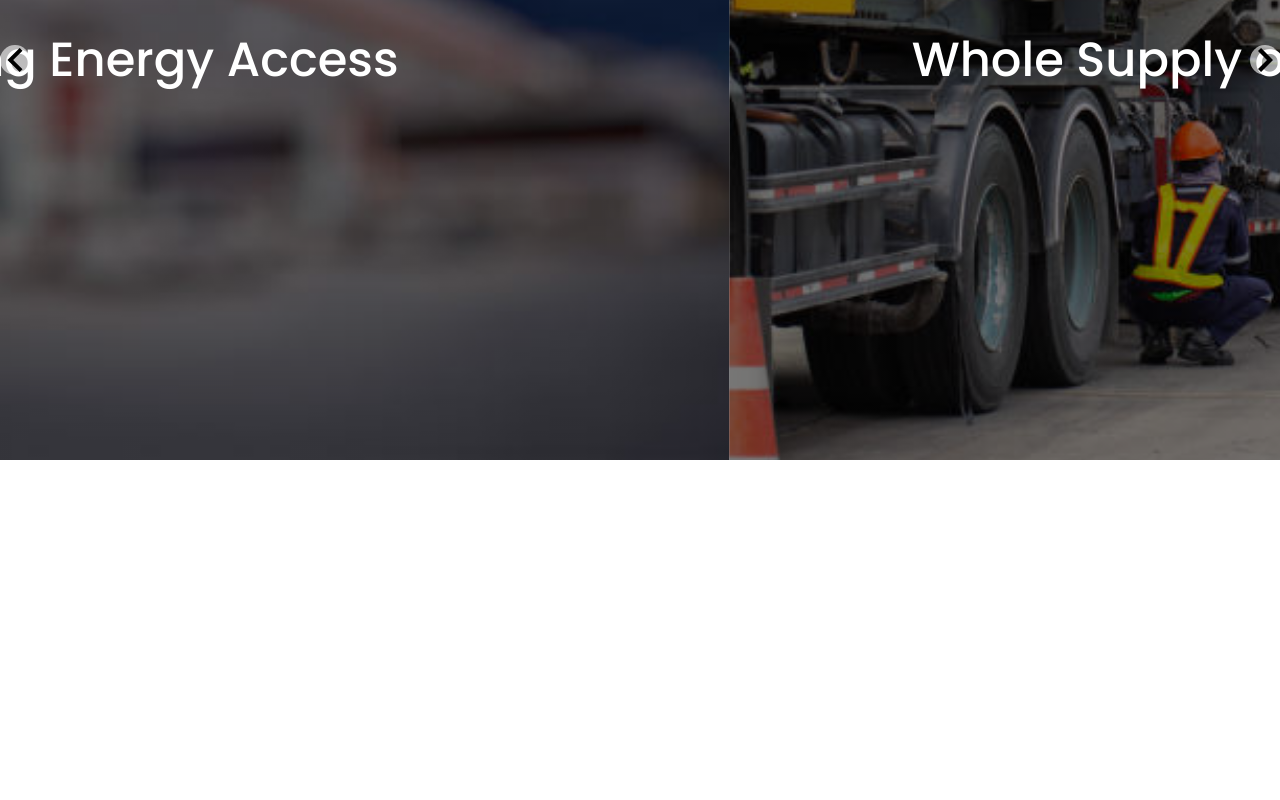
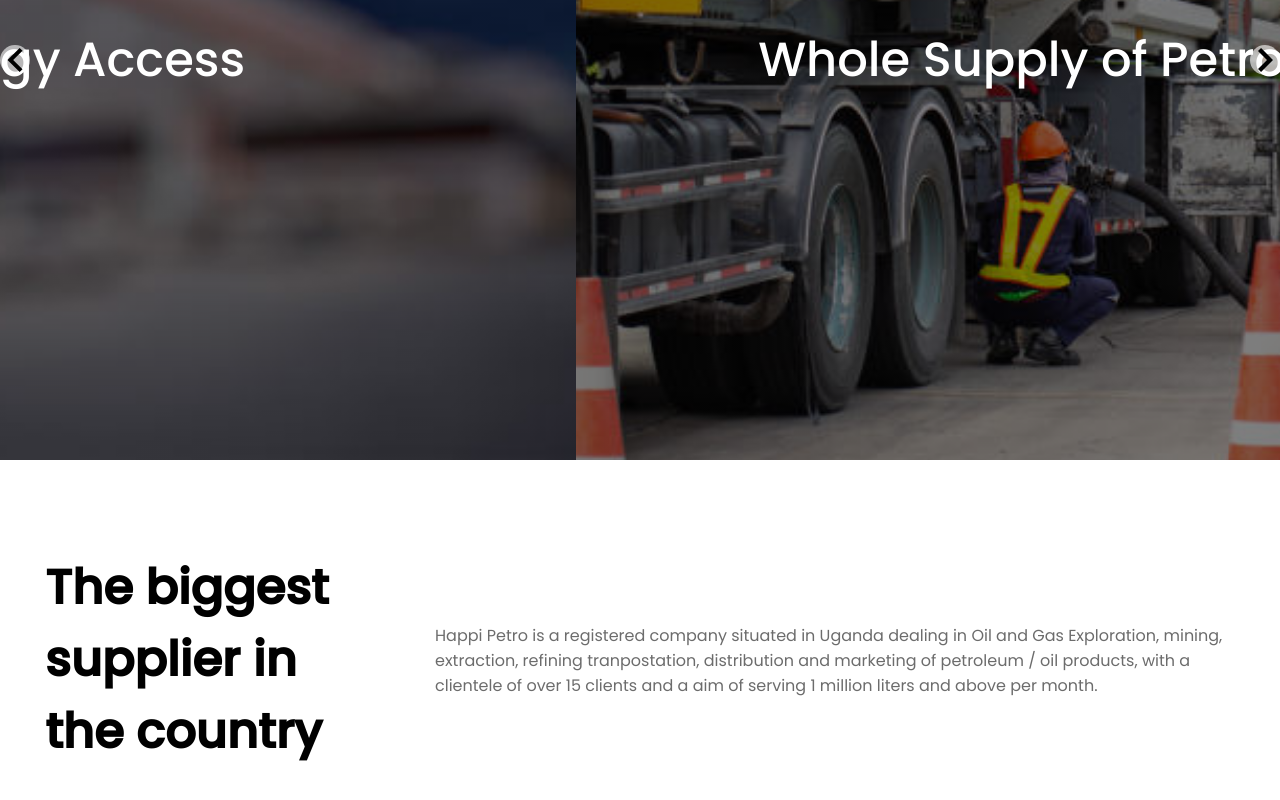
Before and after one commit to isiagi/Happipetro, a React (Create React App) app: page / in a window 1280 px wide. Shown: the part 340-1140 px from the top of the page. Before the commit the page ends 800 px from the top, so only its background shows below. Built offline with nearby package versions, Linux system fonts and the light colour scheme.

Commit message:
adds banner

```diff
--- /dev/null
+++ b/src/components/banner/Banner.jsx
@@ -0,0 +1,22 @@
+import "./banner.css";
+
+const Banner = () => {
+  return (
+    <div className="banner__container">
+      <div className="banner__one">
+        <h1>The biggest supplier in the country</h1>
+      </div>
+      <div className="banner__two">
+        <p>
+          Happi Petro is a registered company situated in Uganda dealing in Oil
+          and Gas Exploration, mining, extraction, refining tranpostation,
+          distribution and marketing of petroleum / oil products, with a
+          clientele of over 15 clients and a aim of serving 1 million liters and
+          above per month.
+        </p>
+      </div>
+    </div>
+  );
+};
+
+export default Banner;
--- /dev/null
+++ b/src/components/banner/banner.css
@@ -0,0 +1,23 @@
+.banner__container {
+    display: flex;
+    justify-content: space-around;
+    align-items: center;
+    min-height: 50vh;
+    flex-wrap: wrap;
+}
+
+.banner__one {
+    max-width: 300px;
+}
+
+.banner__one > h1 {
+    font-size: 3em;
+}
+
+.banner__two {
+    max-width: 800px;
+}
+
+.banner__two p {
+    color: var(--text_color);
+}
--- a/src/pages/HomePage.jsx
+++ b/src/pages/HomePage.jsx
@@ -1,14 +1,15 @@
-import React from 'react'
-import Hero1 from '../components/hero1/Hero1'
-import Nav from '../components/nav/Nav'
+import Banner from "../components/banner/Banner";
+import Hero1 from "../components/hero1/Hero1";
+import Nav from "../components/nav/Nav";
 
 const HomePage = () => {
   return (
     <div>
-        <Nav />
-        <Hero1 />
+      <Nav />
+      <Hero1 />
+      <Banner />
     </div>
-  )
-}
+  );
+};
 
-export default HomePage
+export default HomePage;
```
